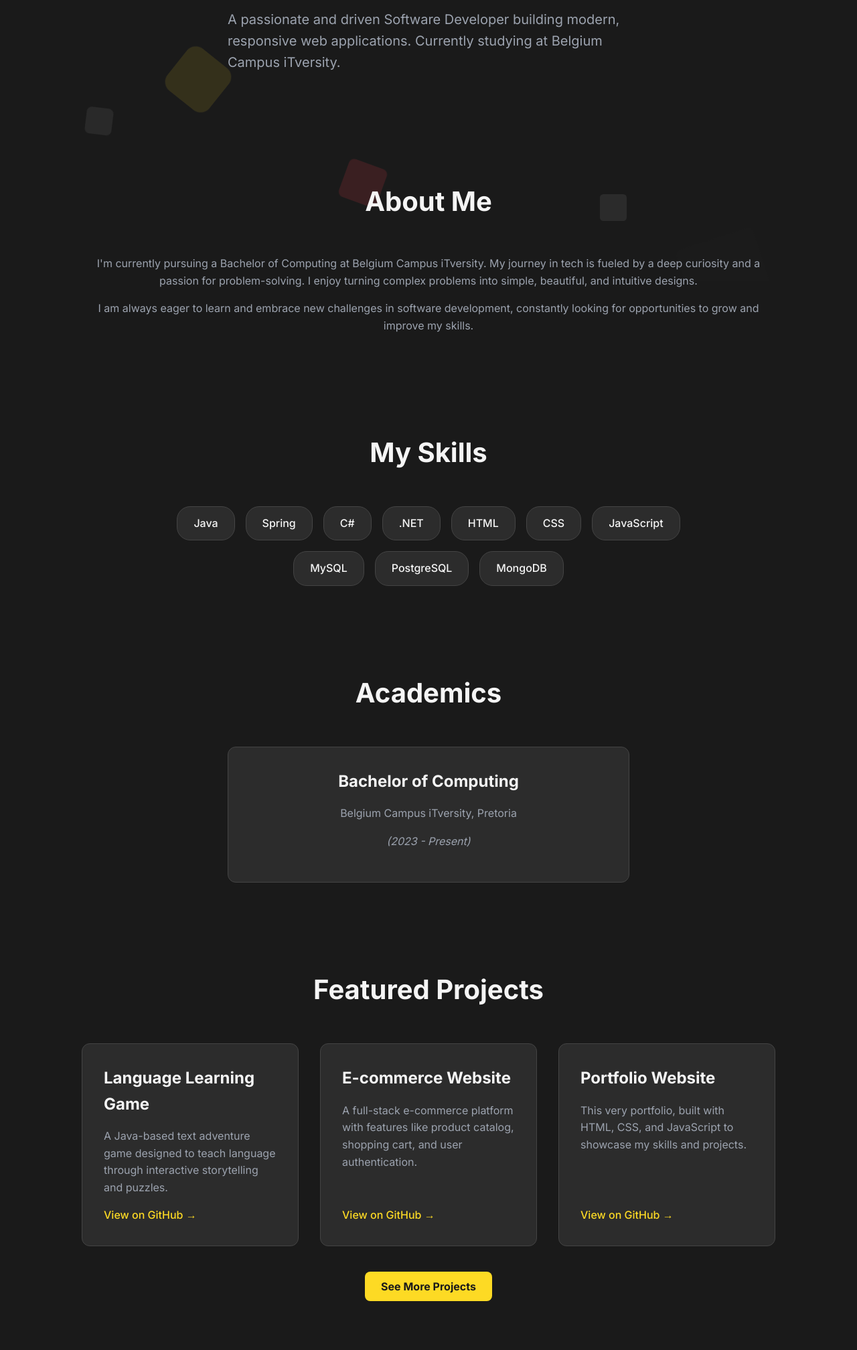
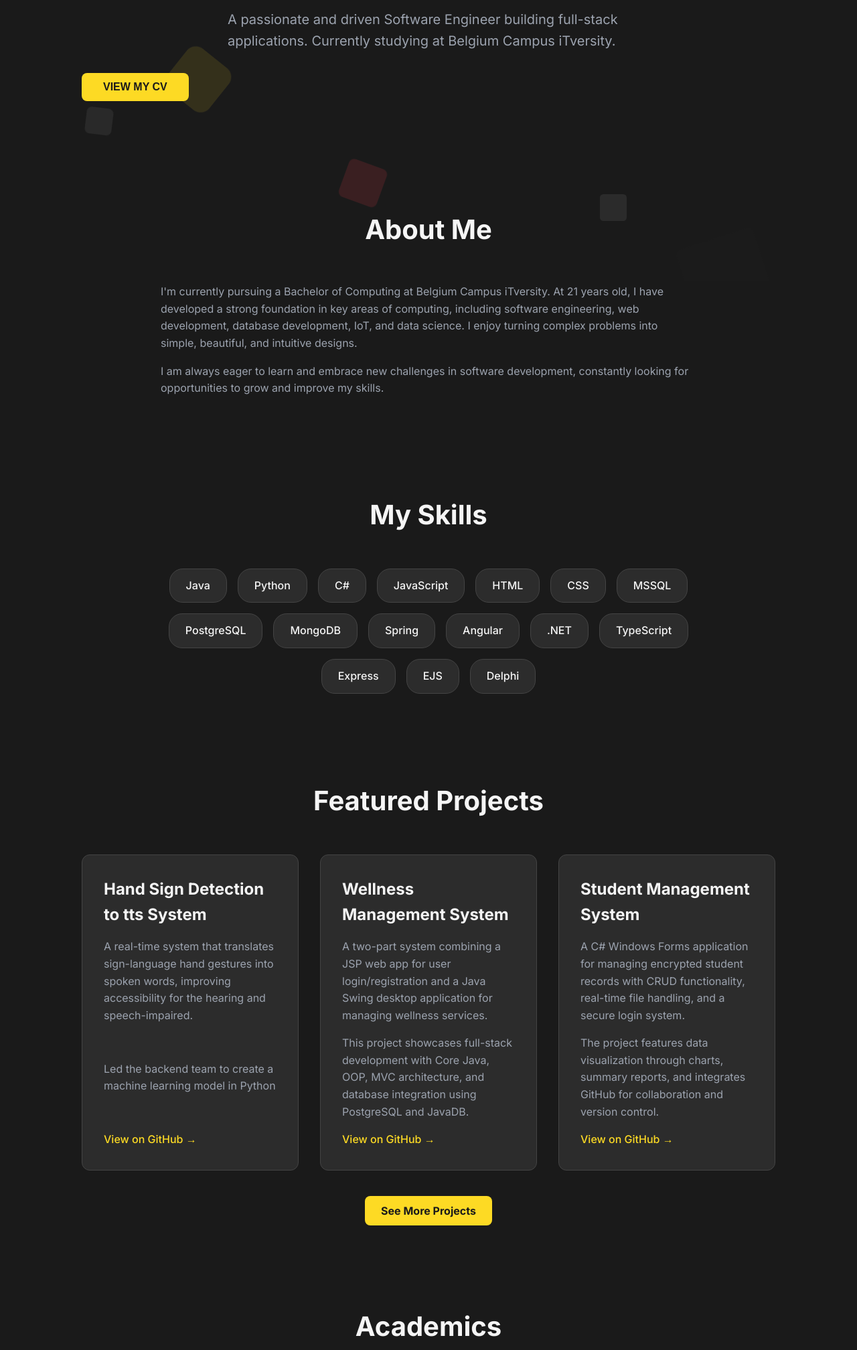
Before and after one commit to Renaldo9/Portfolio-Website, a plain HTML site: page index.html in a window 1280 px wide. Shown: the part 380-2396 px from the top of the page at 67% size. Drawn offline with Linux system fonts and the light colour scheme.

```diff
--- a/index.html
+++ b/index.html
@@ -53,11 +53,14 @@
     <main class="container">
         <!-- Hero Section -->
         <section id="hero" class="hero-section">
-            <img src="https://avatars.githubusercontent.com/u/125867623?v=4" alt="Renaldo Jardim" class="profile-img">
+            <img src="https://avatars.githubusercontent.com/u/21063944?s=400&u=02a7fbfc06a8fa59bcfb67ddfdc4d63e07b0e98d&v=4" alt="Renaldo Jardim" class="profile-img">
             <h1>Hi, I'm <span class="gradient-text">Renaldo Jardim</span></h1>
             <p class="subtitle">
-                A passionate and driven Software Developer building modern, responsive web applications. Currently studying at Belgium Campus iTversity.
+                A passionate and driven Software Engineer building full-stack applications. Currently studying at Belgium Campus iTversity.
             </p>
+            <a href="RenaldoCV.pdf" target="_blank">
+                <button>View My CV</button>
+            </a>
         </section>
 
         <!-- About Me Section -->
@@ -65,7 +68,8 @@
             <h2>About Me</h2>
             <div class="about-content">
                 <p>
-                    I'm currently pursuing a Bachelor of Computing at Belgium Campus iTversity. My journey in tech is fueled by a deep curiosity and a passion for problem-solving. I enjoy turning complex problems into simple, beautiful, and intuitive designs.
+                    I'm currently pursuing a Bachelor of Computing at Belgium Campus iTversity. At 21 years old, I have developed a strong foundation in key areas of computing, including software engineering, web
+                    development, database development, IoT, and data science. I enjoy turning complex problems into simple, beautiful, and intuitive designs.
                 </p>
                 <p>
                     I am always eager to learn and embrace new challenges in software development, constantly looking for opportunities to grow and improve my skills.
@@ -78,15 +82,50 @@
             <h2>My Skills</h2>
             <div class="skills-grid">
                 <div class="skill-item">Java</div>
-                <div class="skill-item">Spring</div>
+                <div class="skill-item">Python</div>
                 <div class="skill-item">C#</div>
-                <div class="skill-item">.NET</div>
+                <div class="skill-item">JavaScript</div>
                 <div class="skill-item">HTML</div>
                 <div class="skill-item">CSS</div>
-                <div class="skill-item">JavaScript</div>
-                <div class="skill-item">MySQL</div>
+                <div class="skill-item">MSSQL</div>
                 <div class="skill-item">PostgreSQL</div>
                 <div class="skill-item">MongoDB</div>
+                <div class="skill-item">Spring</div>
+                <div class="skill-item">Angular</div>
+                <div class="skill-item">.NET</div>
+                <div class="skill-item">TypeScript</div>
+                <div class="skill-item">Express</div>
+                <div class="skill-item">EJS</div>
+                <div class="skill-item">Delphi</div>
+            </div>
+        </section>
+
+
+        <!-- Projects Section -->
+        <section id="projects" class="content-section">
+            <h2>Featured Projects</h2>
+            <div class="projects-grid">
+                <div class="card">
+                    <h3>Hand Sign Detection to tts System</h3>
+                    <p>A real-time system that translates sign-language hand gestures into spoken words, improving accessibility for the hearing and speech-impaired.</p>
+                    <p>Led the backend team to create a machine learning model in Python</p>
+                    <a href="https://github.com/Renaldo9/HandSign_detection" target="_blank">View on GitHub &rarr;</a>
+                </div>
+                <div class="card">
+                    <h3>Wellness Management System</h3>
+                    <p>A two-part system combining a JSP web app for user login/registration and a Java Swing desktop application for managing wellness services.</p>
+                    <p>This project showcases full-stack development with Core Java, OOP, MVC architecture, and database integration using PostgreSQL and JavaDB.</p>
+                    <a href="https://github.com/Renaldo9/PRG381_Project_Wellness_Management_System" target="_blank">View on GitHub &rarr;</a>
+                </div>
+                <div class="card">
+                    <h3>Student Management System</h3>
+                    <p>A C# Windows Forms application for managing encrypted student records with CRUD functionality, real-time file handling, and a secure login system. </p>
+                    <p>The project features data visualization through charts, summary reports, and integrates GitHub for collaboration and version control.</p>
+                    <a href="https://github.com/Marcus-Moen/PRG282-PROJECT" target="_blank">View on GitHub &rarr;</a>
+                </div>
+            </div>
+            <div class="see-more-container">
+                <a href="projects.html" class="cta-button">See More Projects</a>
             </div>
         </section>
 
@@ -98,42 +137,21 @@
                 <p>Belgium Campus iTversity, Pretoria</p>
                 <p><em>(2023 - Present)</em></p>
             </div>
-        </section>
-
-        <!-- Projects Section -->
-        <section id="projects" class="content-section">
-            <h2>Featured Projects</h2>
-            <div class="projects-grid">
-                <div class="card">
-                    <h3>Language Learning Game</h3>
-                    <p>A Java-based text adventure game designed to teach language through interactive storytelling and puzzles.</p>
-                    <a href="https://github.com/Renaldo9/Language-learning-game" target="_blank">View on GitHub &rarr;</a>
-                </div>
-                <div class="card">
-                    <h3>E-commerce Website</h3>
-                    <p>A full-stack e-commerce platform with features like product catalog, shopping cart, and user authentication.</p>
-                    <a href="https://github.com/Renaldo9" target="_blank">View on GitHub &rarr;</a>
-                </div>
-                <div class="card">
-                    <h3>Portfolio Website</h3>
-                    <p>This very portfolio, built with HTML, CSS, and JavaScript to showcase my skills and projects.</p>
-                    <a href="https://github.com/Renaldo9" target="_blank">View on GitHub &rarr;</a>
-                </div>
-            </div>
-            <div class="see-more-container">
-                <a href="projects.html" class="cta-button">See More Projects</a>
+            <div class="academic-item">
+                <h3>Highschool</h3>
+                <p>Bergsig Academy, Rustenburg</p>
+                <p><em>(2017 - 2022)</em></p>
             </div>
         </section>
 
         <!-- Contact Section -->
         <section id="contact" class="content-section contact-section">
             <h2>Get In Touch</h2>
-            <p>I'm always open to discussing new projects, creative ideas, or opportunities. Feel free to reach out!</p>
             <div class="contact-links">
-                <a href="mailto:renaldo.jardim.student@belgiumcampus.ac.za"><i class="fas fa-envelope"></i> renaldo.jardim.student@belgiumcampus.ac.za</a>
-                <a href="tel:+27123456789"><i class="fas fa-phone"></i> +27 12 345 6789</a>
+                <a href="mailto:renaldojardim10@gmail.com"><i class="fas fa-envelope"></i> renaldojardim10@gmail.com</a>
+                <a href="tel:+27653184477"><i class="fas fa-phone"></i> +27 65 318 4477</a>
                 <a href="https://github.com/Renaldo9" target="_blank"><i class="fab fa-github"></i> GitHub</a>
-                <a href="https://www.linkedin.com/in/your-linkedin-profile/" target="_blank"><i class="fab fa-linkedin"></i> LinkedIn</a>
+                <a href="https://www.linkedin.com/in/renaldo-jardim-240763359/" target="_blank"><i class="fab fa-linkedin"></i> LinkedIn</a>
             </div>
         </section>
     </main>
@@ -141,7 +159,6 @@
     <footer>
         <div class="container">
             <p>&copy; <span id="year"></span> Renaldo Jardim. All Rights Reserved.</p>
-            <p>Built with <span class="heart">&hearts;</span> and a lot of coffee.</p>
         </div>
     </footer>
 
--- a/style.css
+++ b/style.css
@@ -145,7 +145,7 @@
     padding: 0.5rem 1rem;
     border-radius: 8px;
     font-weight: 600;
-    transition: background-color 0.3s ease;
+    transition: background-color 0.3s ease, color 0.3s ease;
 }
 .nav-button:hover { background-color: var(--secondary-color); color: var(--text-color); }
 
@@ -180,13 +180,53 @@
 .profile-img { width: 160px; height: 160px; border-radius: 50%; border: 4px solid var(--primary-color); margin: 0 auto 1.5rem; box-shadow: 0 0 20px var(--primary-color); }
 .subtitle { max-width: 600px; margin: 1rem auto 0; font-size: 1.25rem; color: var(--text-muted); }
 
+/* Download CV Button */
+.hero-section button {
+    margin-top: 2rem;
+    background-color: var(--primary-color);
+    color: #1A1A1A;
+    padding: 0.75rem 2rem;
+    border-radius: 8px;
+    font-weight: 600;
+    border: none;
+    cursor: pointer;
+    font-size: 1rem;
+    text-transform: uppercase;
+    transition: background-color 0.3s ease, color 0.3s ease, transform 0.3s ease;
+}
+.hero-section button:hover {
+    background-color: var(--secondary-color);
+    color: var(--text-color);
+    transform: translateY(-3px);
+}
+
+
+/* About Section */
+.about-content {
+    max-width: 800px;
+    margin: 0 auto;
+    text-align: left;
+}
+
 /* Skills Section */
 .skills-grid { display: flex; flex-wrap: wrap; justify-content: center; gap: 1rem; max-width: 800px; margin: 0 auto; }
 .skill-item { background-color: var(--card-bg); border: 1px solid var(--border-color); padding: 0.75rem 1.5rem; border-radius: 20px; font-weight: 500; transition: transform 0.2s, border-color 0.2s; }
 .skill-item:hover { transform: scale(1.1); border-color: var(--primary-color); }
 
 /* Academics Section */
-.academic-item { background-color: var(--card-bg); padding: 2rem; border-radius: 12px; border: 1px solid var(--border-color); max-width: 600px; margin: 0 auto; }
+#academics .academic-item {
+    background-color: var(--card-bg);
+    padding: 2rem;
+    border-radius: 12px;
+    border: 1px solid var(--border-color);
+    max-width: 600px;
+    margin: 0 auto;
+    text-align: left;
+}
+#academics .academic-item:not(:last-child) {
+    margin-bottom: 2rem;
+}
+
 
 /* Projects & Cards */
 .projects-grid { display: grid; grid-template-columns: repeat(auto-fit, minmax(300px, 1fr)); gap: 2rem; text-align: left; }
@@ -196,7 +236,7 @@
 .card a { font-weight: 500; }
 
 .see-more-container { margin-top: 3rem; }
-.cta-button { background-color: var(--primary-color); color: #1A1A1A; padding: 0.75rem 1.5rem; border-radius: 8px; font-weight: 600; transition: background-color 0.3s ease; }
+.cta-button { background-color: var(--primary-color); color: #1A1A1A; padding: 0.75rem 1.5rem; border-radius: 8px; font-weight: 600; transition: background-color 0.3s ease, color 0.3s ease; }
 .cta-button:hover { background-color: var(--secondary-color); color: var(--text-color); }
 
 /* Contact Section */
@@ -215,10 +255,10 @@
 @media (max-width: 768px) {
     h1 { font-size: 2.5rem; }
     h2 { font-size: 2rem; }
-    .nav-links, .nav-button { display: none; }
+    .nav-links { display: none; }
+    .nav-controls .nav-button { display: none; }
     .mobile-nav-toggle { display: block; }
     .mobile-nav.active { display: flex; }
     header nav { padding: 1rem; }
     .container { padding: 0 1rem; }
-    .nav-controls .nav-button { display: none; }
 }
```
Also changed, not shown: projects.html (+12 -30 lines), 1 other file.
